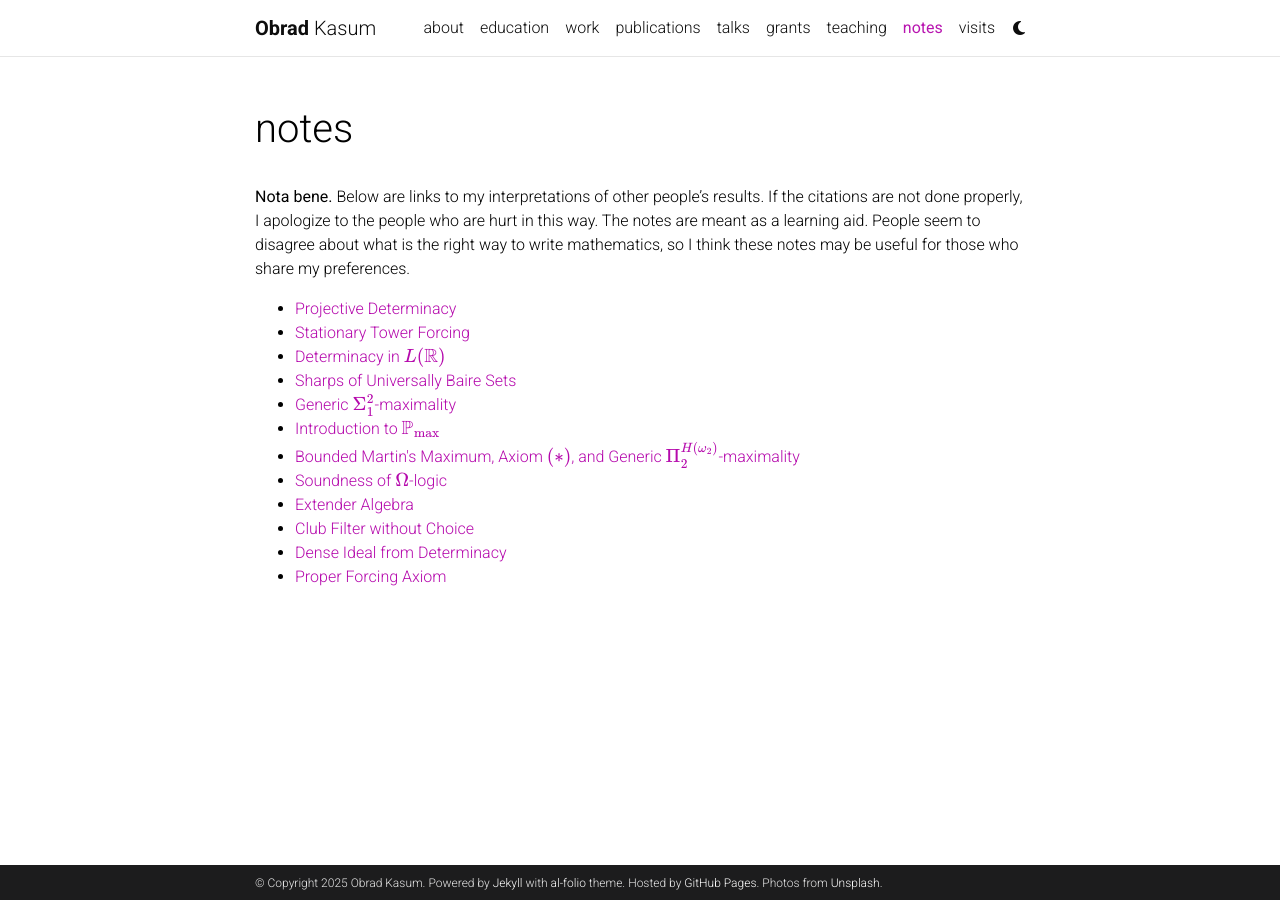
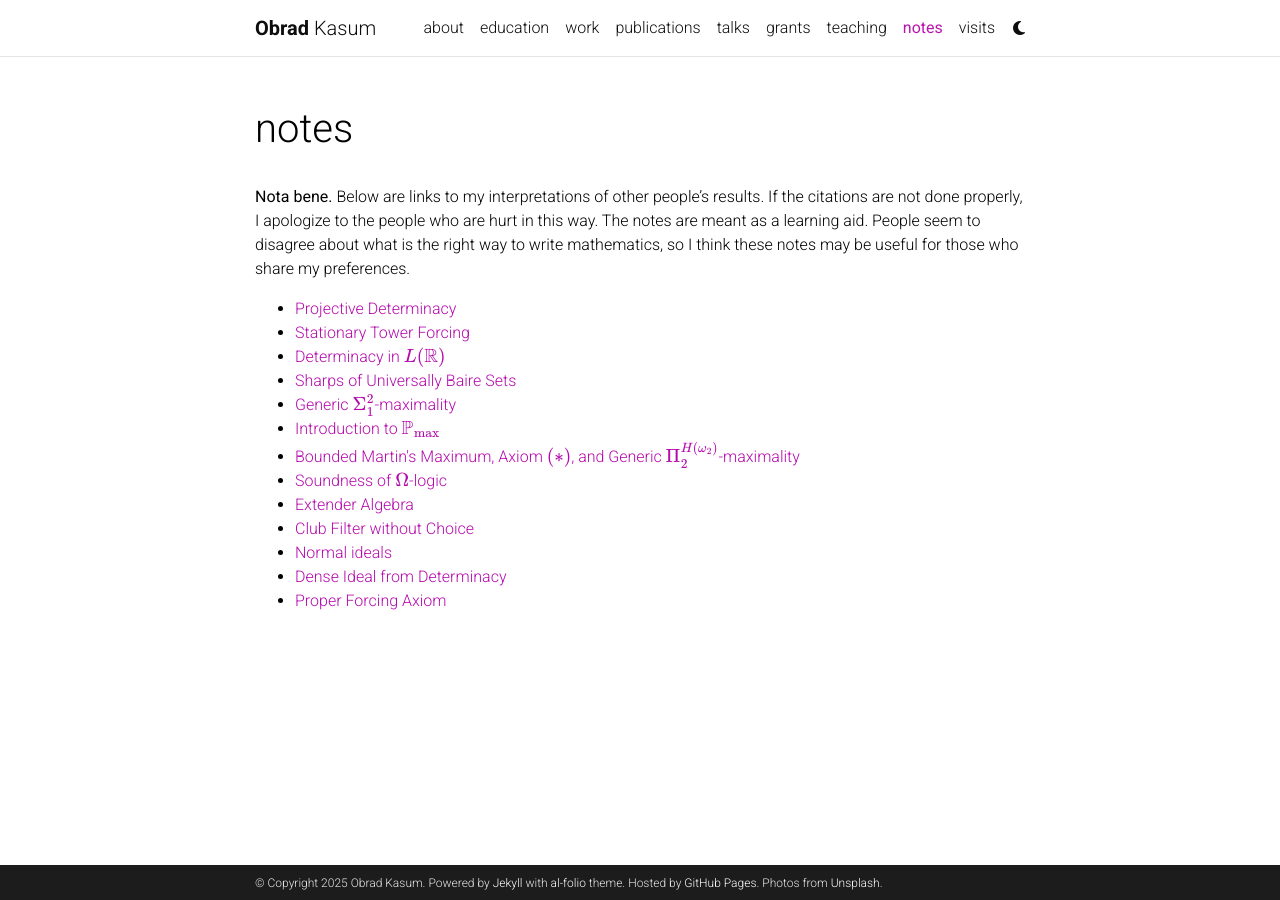
Before and after one commit to obradkasum/obradkasum.github.io, a Jekyll site: the page built from _pages/notes.md, in a window 1280 px wide. Built offline with Jekyll 4.4.1, drawn with Linux system fonts in a browser that asks for light colours; comment, search, counter and statistics services are not loaded; a style sheet for code colours, icons or effects is not loaded.

Commit message:
Update notes.md

```diff
--- a/_pages/notes.md
+++ b/_pages/notes.md
@@ -29,6 +29,8 @@
 
   <li><a href="https://drive.google.com/file/d/1mDx0qIroiJmc0bXHqoXI02YlDzI0c60w/view?usp=sharing"> Club Filter without Choice </a></li>
 
+  <li><a href = "https://drive.google.com/file/d/1WN4iB5zOzgs2del5Wl47Pihy1rqZIZ8X/view?usp=sharing"> Normal ideals </a></li>
+
   <li><a href="https://drive.google.com/file/d/1BxbHD30KxpME7xeNnBL6O1gF-vmgRJh_/view?usp=sharing"> Dense Ideal from Determinacy </a></li>
 
   <li><a href="https://drive.google.com/file/d/1Ur0MlmBFJcaycMTih6fxeAAEXFBrSpuz/view?usp=drive_link"> Proper Forcing Axiom </a></li>
```
